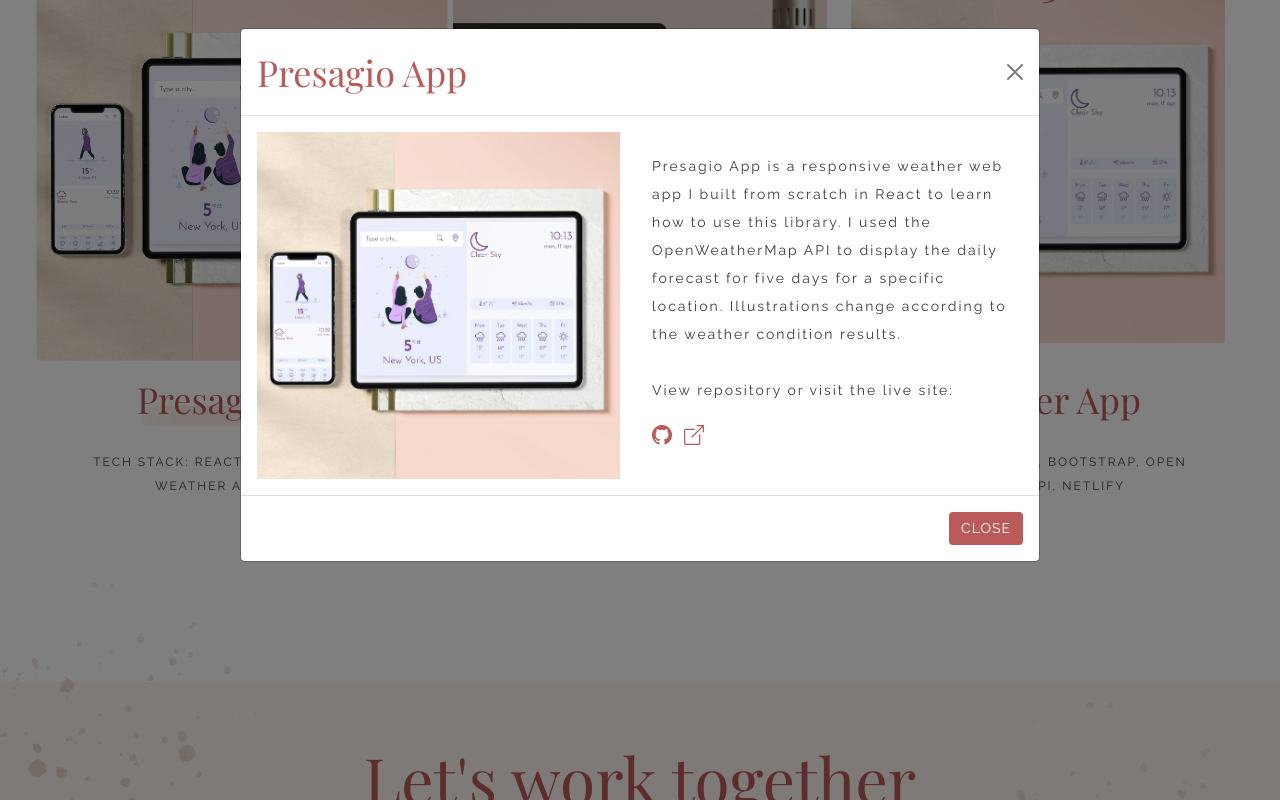
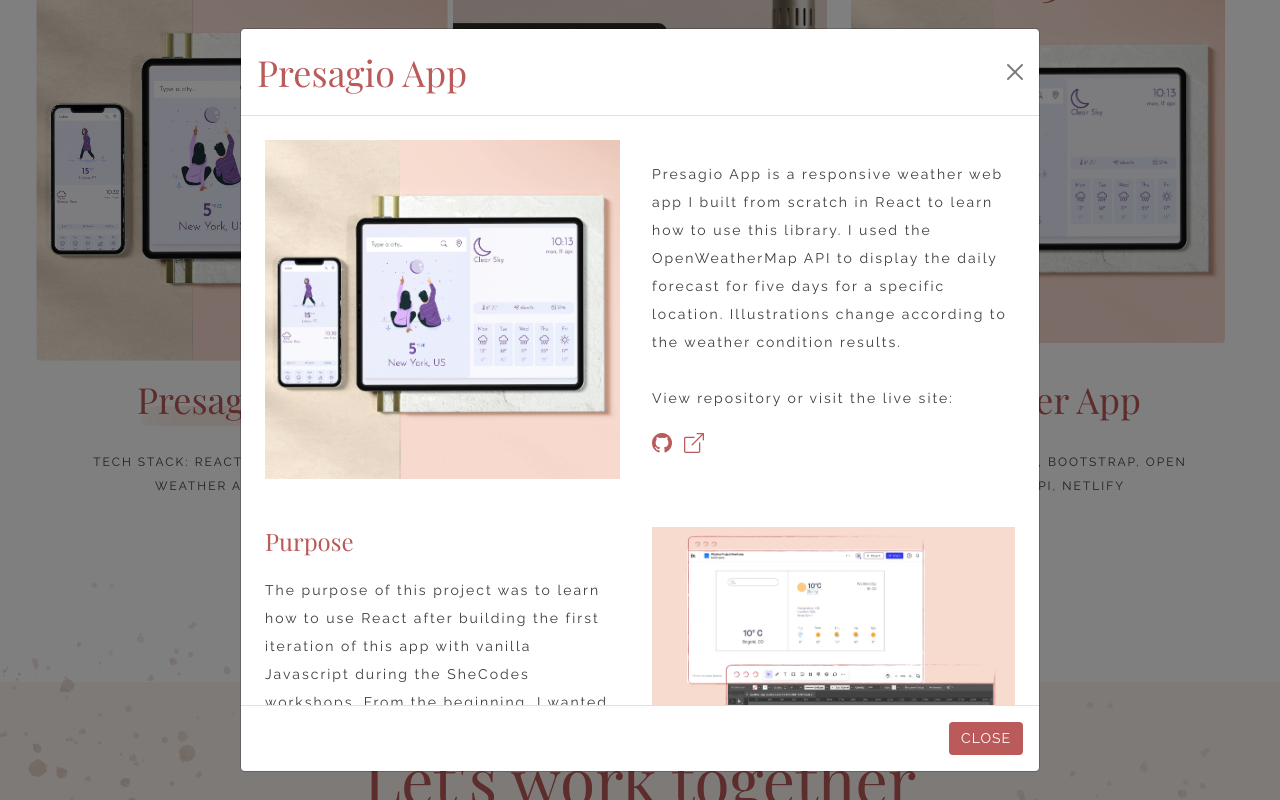
Before and after one commit to lauragomez04/react-portfolio, a React (Create React App) app: page / in a window 1280 px wide. Both pictures are taken after a click on the button "Presagio App". Shown: the part 2009-2809 px from the top of the page. Built offline with nearby package versions, Linux system fonts and the light colour scheme; a web font is replaced by a local one.

Commit message:
Added content to ProjectsData

```diff
--- a/src/Projects.js
+++ b/src/Projects.js
@@ -15,7 +15,7 @@ export default function Projects() {
 
               <img
                 className="img-fluid project-image"
-                src={project.image}
+                src={project.cover}
                 alt={project.title}
               />
 
--- a/src/ProjectsData.js
+++ b/src/ProjectsData.js
@@ -2,11 +2,16 @@ export const projectsData = [
   {
     number: "01",
     id: "weather",
-    image: "./images/weather-app-project.jpg",
+    cover: "./images/weather-app-project.jpg",
     title: "Presagio App",
     tech: "REACT, BOOTSTRAP, OPEN WEATHER API, NETLIFY",
     description:
       "Presagio App is a responsive weather web app I built from scratch in React to learn how to use this library. I used the OpenWeatherMap API to display the daily forecast for five days for a specific location. Illustrations change according to the weather condition results.",
+    purpose:
+      "The purpose of this project was to learn how to use React after building the first iteration of this app with vanilla Javascript during the SheCodes workshops. From the beginning, I wanted this app to be visually pleasing for the user, so I started this process by sketching a wireframe in inVision and designing the mockup in Adobe Illustrator. Illustrations by storyset were adapted to this design.",
+    stack:
+      "I wanted to learn React and its main functionalities, so developing the second iteration of this app using this library was perfect. I used Bootstrap to make the Presagio app responsive, use the icons library and improve my skills in this framework. I hosted this app in Netlify because I'm familiar with it; it has a simple workflow and makes it easy to deploy React apps. Oh, and it's free!",
+    image: "./images/presagio-design.jpg",
     link: "https://weatherappinreact.netlify.app/",
     github: "https://github.com/lauragomez04/weather-react",
   },
@@ -14,18 +19,18 @@ export const projectsData = [
   {
     number: "02",
     id: "dictionary",
-    image: "./images/dictionary-project.jpg",
+    cover: "./images/dictionary-project.jpg",
     title: "Dictionary App",
     tech: "REACT, BOOTSTRAP, GOOGLE DICTIONARY API, PEXELS API, NETLIFY",
     description:
-      "After creating this weather app in plain javascript, css, and html I translated to react, and did this and that and whatever",
+      "Dictionary App is a responsive web app I build from scratch to strengthen my skills in React and practice fetching data from APIs with Axios. I used the Google Dictionary and the Pexels APIs to display meanings and images. I also used a custom hook (use-sound) to be able to play the word phonetics.",
     link: "https://dictionary-project-react.netlify.app/",
     github: "https://github.com/lauragomez04/react-dictionary",
   },
   {
     number: "03",
     id: "other",
-    image: "./images/weather-app-project.jpg",
+    cover: "./images/weather-app-project.jpg",
     title: "Weather App",
     tech: "REACT, BOOTSTRAP, OPEN WEATHER API, NETLIFY",
     description:
--- a/src/ProjectsModal.css
+++ b/src/ProjectsModal.css
@@ -1,3 +1,8 @@
+h4 {
+  color: var(--primary-color);
+  font-family: var(--titles-font);
+}
+
 .modal-icons {
   color: var(--primary-color);
   font-size: 20px;
--- a/src/ProjectsModal.js
+++ b/src/ProjectsModal.js
@@ -24,22 +24,22 @@ export default function ProjectsModal(props) {
                 aria-label="Close"
               ></button>
             </div>
-            <div className="modal-body">
-              <div className="container-fluid modal-container p-0">
+            <div className="modal-body p-0">
+              <div className="container-fluid modal-container p-4">
                 <div className="row">
                   <div className="col-sm-6">
                     <img
-                      className="img-fluid modal-image pe-2"
-                      src={props.data.image}
+                      className="img-fluid modal-image pe-2 mb-4"
+                      src={props.data.cover}
                       alt={props.data.title}
                     />
                   </div>
                   <div className="col-sm-6">
                     <p className="modal-text">
                       {props.data.description} <br />
-                      <br /> View repository or visit the live site:
+                      <br />
+                      View repository or visit the live site:
                     </p>
-
                     <a
                       className="modal-icons"
                       href={props.data.github}
@@ -56,6 +56,26 @@ export default function ProjectsModal(props) {
                     >
                       <i className="bi bi-box-arrow-up-right"></i>
                     </a>
+                  </div>
+                </div>
+                <div className="row mt-4">
+                  <div className="col-sm-6">
+                    <h4>Purpose</h4>
+                    <p className="modal-text pe-2">{props.data.purpose}</p>
+                  </div>
+                  <div className="col-sm-6">
+                    <img className="img-fluid" src={props.data.image} alt="" />
+                  </div>
+                </div>
+                <div className="row mt-4">
+                  <div className="col-sm">
+                    <h4>Web Stack</h4>
+                    <p className="modal-text">{props.data.stack}</p>
+                  </div>
+                </div>
+                <div className="row mt-4">
+                  <div className="col-sm">
+                    <h4>Lessons Learned</h4>
                   </div>
                 </div>
               </div>
```
Also changed, not shown: public/images/presagio-design.jpg (added).
